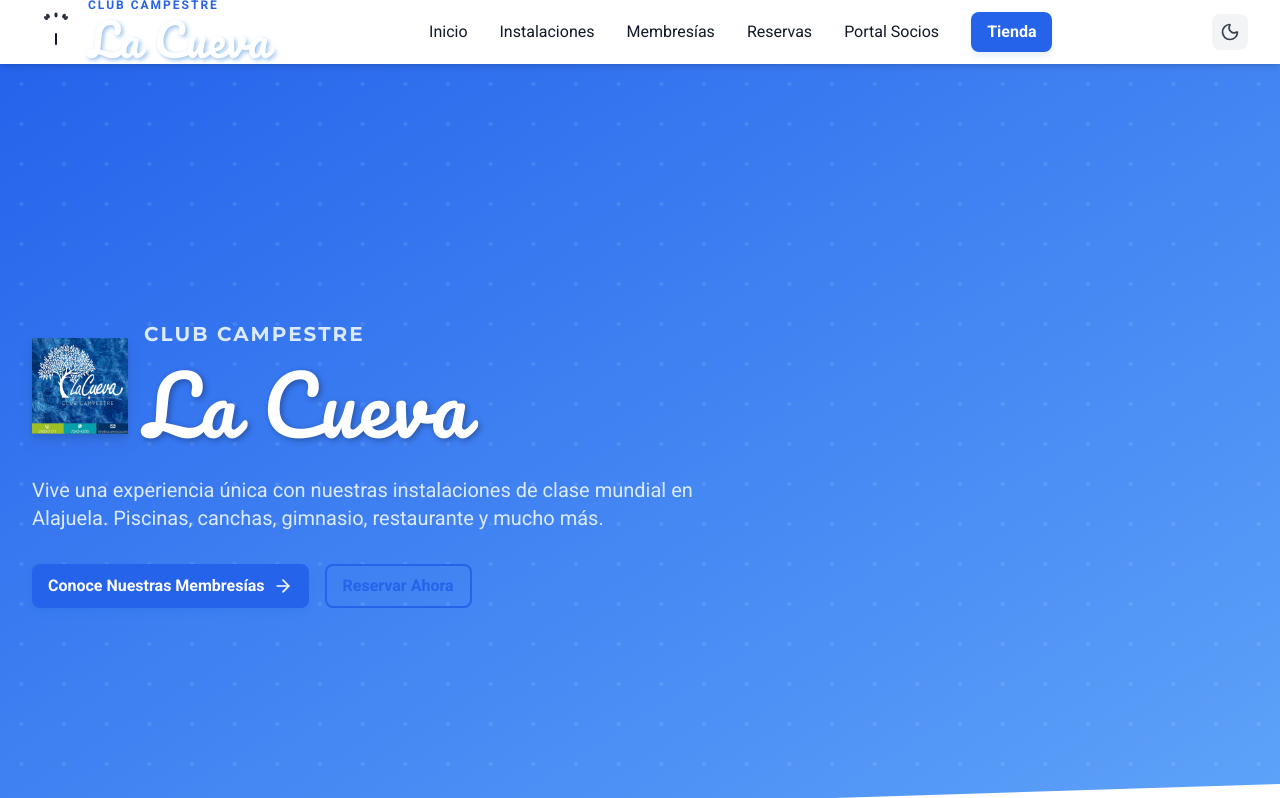
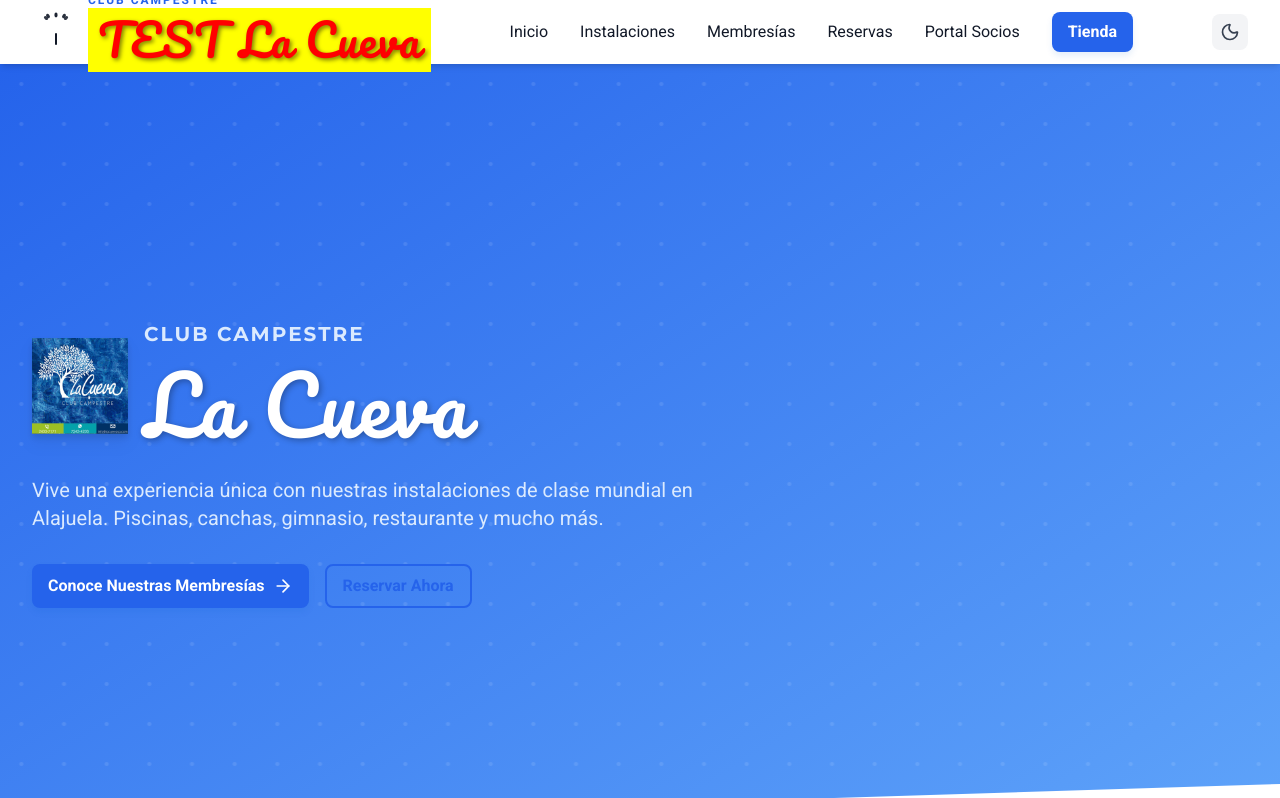
Before and after one commit to cesarluiscr/lacueva-club, a React (Vite) app in the folder frontend/: page / in a window 1280 px wide. Shown: the top 798 px of the page. Built offline with nearby package versions, Linux system fonts and the light colour scheme.

Commit message:
TEST: Cambiar navbar a rojo y amarillo para verificar deployment

```diff
--- a/frontend/src/components/Navbar.jsx
+++ b/frontend/src/components/Navbar.jsx
@@ -38,12 +38,14 @@
                 fontFamily: "'Pacifico', cursive",
                 fontSize: '2.8rem',
                 fontWeight: '400',
-                color: 'white',
-                textShadow: '2px 2px 4px rgba(0, 102, 204, 0.4)',
+                color: 'red',
+                textShadow: '2px 2px 4px rgba(0, 0, 0, 0.5)',
                 letterSpacing: '1px',
                 lineHeight: '1.2',
-                display: 'block'
-              }}>La Cueva</span>
+                display: 'block',
+                backgroundColor: 'yellow',
+                padding: '5px 10px'
+              }}>TEST La Cueva</span>
             </div>
           </Link>
 
```
Also changed, not shown: 2 other files (tests, documents, lock files or other folders).
